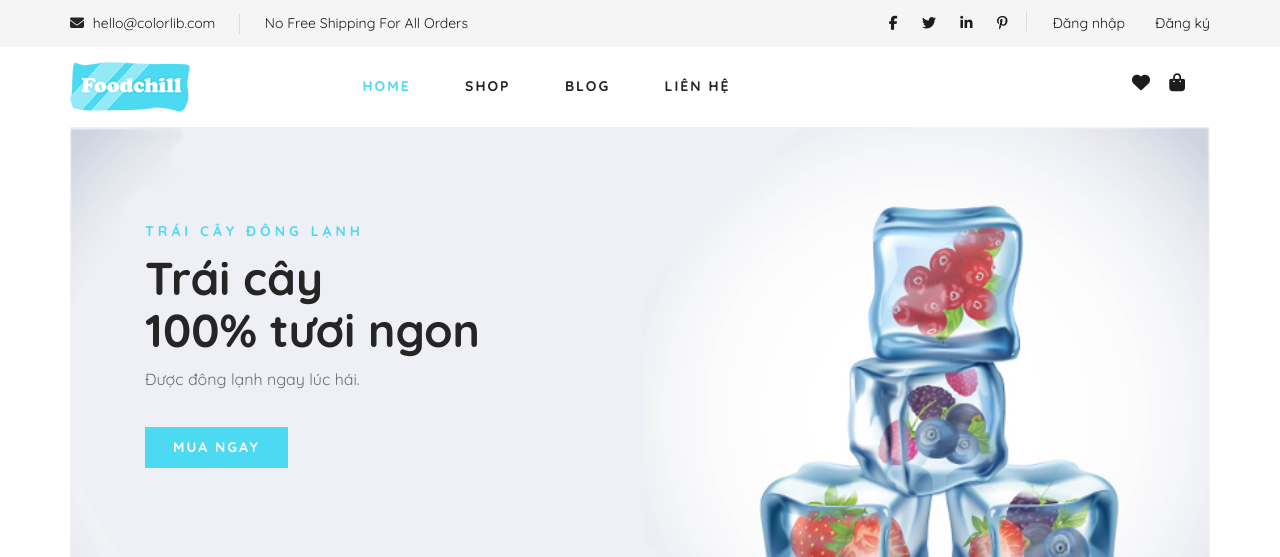
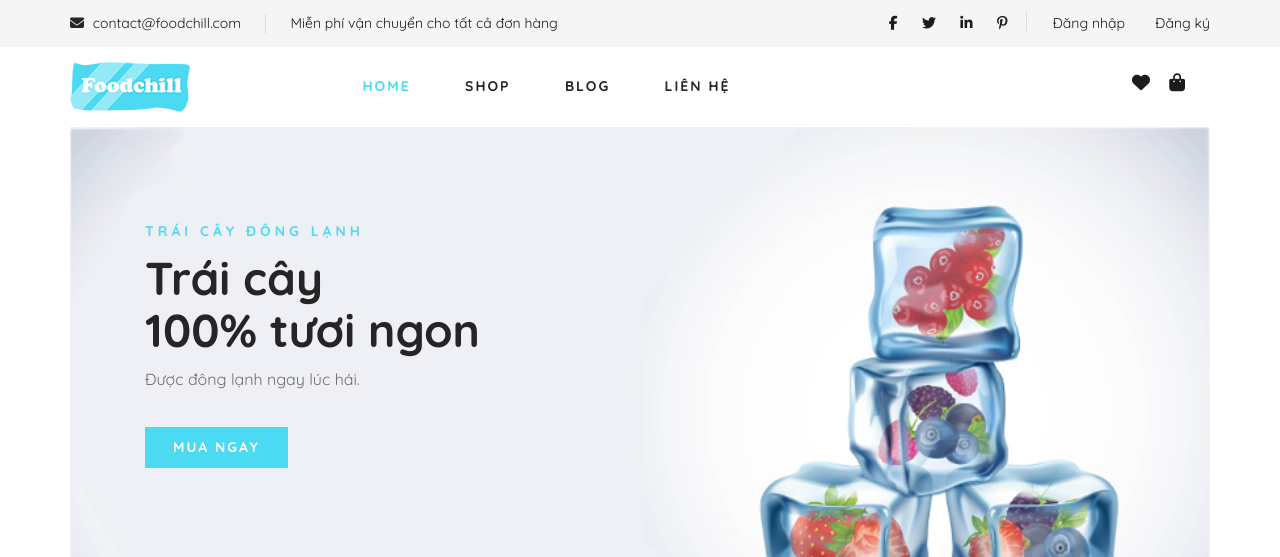
Before and after one commit to thiennhat19112/foodchill, a PHP site: page /PRO1014/ in a window 1280 px wide. Shown: the top 557 px of the page. Run offline with PHP 8.4, Linux system fonts and the light colour scheme; data comes from the database, SQL or seed files in the repository; data that the repository does not hold is empty; some libraries are stand-ins or nearby versions.

Commit message:
change something & add noti

```diff
--- a/views/public/footer.php
+++ b/views/public/footer.php
@@ -5,20 +5,20 @@
                <div class="col-lg-3 col-md-6 col-sm-6">
                   <div class="footer__about">
                      <div class="footer__about__logo">
-                        <a href="../home"><img src="./assets/images/logo.png" alt=""></a>
+                        <a href="home/"><img src="./assets/images/logo.png" alt=""></a>
                      </div>
                      <ul>
                         <li>Địa chỉ: Việt Nam</li>
                         <li>Điện thoại: +84 123.456.789</li>
-                        <li>Email: contact@example.com</li>
+                        <li>Email: contact@foodchill.com</li>
                      </ul>
                   </div>
                   <div class="footer__widget">
                      <div class="footer__widget__social">
-                        <a href="#1" target="_blank"><i class="fa fa-facebook"></i></a>
-                        <a href="#1" target="_blank"><i class="fa fa-instagram"></i></a>
-                        <a href="#1" target="_blank"><i class="fa fa-twitter"></i></a>
-                        <a href="#1" target="_blank"><i class="fa fa-pinterest"></i></a>
+                        <a href="https://github.com/thiennhat19112/foodchill" target="_blank"><i class="fab fa-github"></i></a>
+                        <a href="#" target="_blank"><i class="fa fa-facebook"></i></a>
+                        <a href="#" target="_blank"><i class="fa fa-instagram"></i></a>
+                        <a href="#" target="_blank"><i class="fa fa-twitter"></i></a>
                      </div>
                   </div>
                </div>
--- a/views/public/navbar.php
+++ b/views/public/navbar.php
@@ -50,15 +50,15 @@
    </nav>
    <div id="mobile-menu-wrap"></div>
    <div class="header__top__right__social">
-      <a href="https://vi-vn.facebook.com/" target="_blank"><i class="fa fa-facebook"></i></a>
+      <a href="#" target="_blank"><i class="fa fa-facebook"></i></a>
       <a href="#" target="_blank"><i class="fa fa-twitter"></i></a>
       <a href="#" target="_blank"><i class="fa fa-linkedin"></i></a>
       <a href="#" target="_blank"><i class="fa fa-pinterest-p"></i></a>
    </div>
    <div class="humberger__menu__contact">
       <ul>
-         <li><i class="fa fa-envelope"></i> hello@colorlib.com</li>
-         <li>No Free Shipping For All Orders</li>
+         <li><i class="fa fa-envelope"></i> contact@foodchill.com</li>
+         <li>Miễn phí vận chuyển cho tất cả đơn hàng</li>
       </ul>
    </div>
 </div>
@@ -72,15 +72,15 @@
             <div class="col-lg-6 col-md-6">
                <div class="header__top__left">
                   <ul>
-                     <li><i class="fa fa-envelope"></i> hello@colorlib.com</li>
-                     <li>No Free Shipping For All Orders</li>
+                     <li><i class="fa fa-envelope"></i> contact@foodchill.com</li>
+                     <li>Miễn phí vận chuyển cho tất cả đơn hàng</li>
                   </ul>
                </div>
             </div>
             <div class="col-lg-6 col-md-6">
                <div class="header__top__right">
                   <div class="header__top__right__social">
-                     <a href="https://vi-vn.facebook.com/" target="_blank"><i class="fa fa-facebook"></i></a>
+                     <a href="#" target="_blank"><i class="fa fa-facebook"></i></a>
                      <a href="#" target="_blank"><i class="fa fa-twitter"></i></a>
                      <a href="#" target="_blank"><i class="fa fa-linkedin"></i></a>
                      <a href="#" target="_blank"><i class="fa fa-pinterest-p"></i></a>
```
Also changed, not shown: models/ajax.php (+16 -0 lines).
